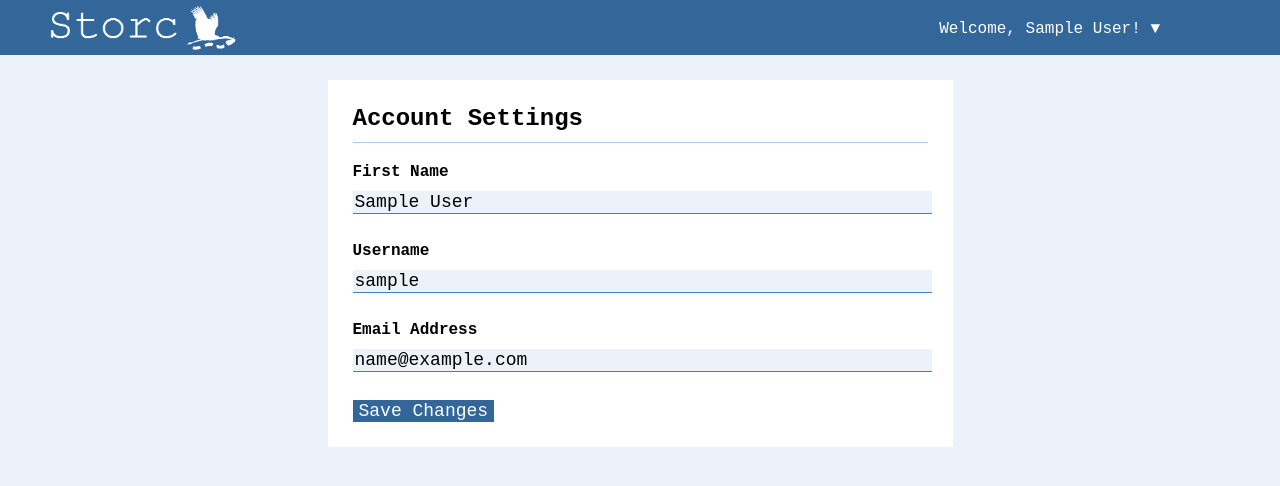
After one commit to davidhammaker/Storc, a Flask app: page /settings in a window 1280 px wide. The commit adds this page. Shown: the top 486 px of the page. Run offline with Flask 2, Linux system fonts and the light colour scheme; the visitor is signed in with stand-in values (Sample User, id 1); data comes from the database, SQL or seed files in the repository; some libraries are stand-ins or nearby versions.

Commit message:
Allow users to edit account settings
Create new 'SettingsForm' in 'forms.py'. Add new 'temp_email' column to
'User' model. On 'base.html', add link to new 'settings' view function.
This new 'settings' view function renders the 'SettingsForm' on the new
'settings.html' template. The form includes a FileField for profile
pictures, but this is currently not rendered. Fields are rendered for
name, username, and email address. The form validation includes checking
email and username for uniqueness. Upon form submission, name and
username are automatically added to the database, but a new email
addresses must be verified through a link sent to the new email address,
which is temporarily stored in the new 'temp_email' column. When the
address is verified, the user's email is updated in the database. Upon
verifying the new address, or upon logging in, 'temp_email' is set to
'None'.

```diff
--- a/storc/forms.py
+++ b/storc/forms.py
@@ -1,6 +1,7 @@
 from flask_wtf import FlaskForm
 from wtforms import (
     StringField, PasswordField, BooleanField, SubmitField)
+from flask_wtf.file import FileField, FileAllowed
 from wtforms.validators import (
     DataRequired, Length, Email, EqualTo, ValidationError)
 from storc import db
@@ -66,3 +67,34 @@ class ResetPasswordForm(FlaskForm):
         DataRequired(),
         EqualTo('password')])
     submit = SubmitField('Submit')
+
+
+class SettingsForm(FlaskForm):
+    name = StringField('First Name', validators=[
+        DataRequired(),
+        Length(max=32)])
+    username = StringField('Username', validators=[
+        DataRequired(),
+        Length(min=2, max=32)])
+    email = StringField('Email Address', validators=[
+        DataRequired(),
+        Email()])
+    profile_picture = FileField('Profile Picture', validators=[
+        FileAllowed(['jpg', 'png'])])
+    submit = SubmitField('Save Changes')
+
+    def validate_username(self, username):
+        user = User.query.filter_by(username=username.data).first()
+        if user:
+            if user.validated:
+                raise ValidationError(
+                    'That username is already in use.')
+            else:
+                db.session.delete(user)
+                db.session.commit()
+
+    def validate_email(self, email):
+        user = User.query.filter_by(email=email.data).first()
+        if user:
+            raise ValidationError(
+                'That email address is already in use.')
--- a/storc/models.py
+++ b/storc/models.py
@@ -23,9 +23,10 @@ class User(db.Model, UserMixin):
     id = db.Column(db.Integer, primary_key=True)
     username = db.Column(db.String, unique=True)
     name = db.Column(db.String)
-    profile_picture = db.Column(db.String)
+    profile_picture = db.Column(db.String, default='default.jpg')
     about_me = db.Column(db.Text)
     email = db.Column(db.String, unique=True)
+    temp_email = db.Column(db.String, default=None)
     password = db.Column(db.String)
     validated = db.Column(db.Boolean)
     characters = db.relationship('Character', backref='user', lazy=True)
--- a/storc/templates/base.html
+++ b/storc/templates/base.html
@@ -28,7 +28,7 @@
                                 <span>Welcome, {{ current_user.name }}! ▼</span>
                                 <div class="menu-content">
                                     <ul>
-                                        <li><a href="#">Settings</a></li>
+                                        <li><a href="{{ url_for('settings') }}">Settings</a></li>
                                         <li><a href="{{ url_for('logout') }}">Log Out</a></li>
                                     </ul>
                                 </div>
--- /dev/null
+++ b/storc/templates/settings.html
@@ -0,0 +1,49 @@
+{% extends 'base.html' %}
+
+{% block content %}
+<div class="container">
+    <div class="box wide center">
+        <h2>Account Settings</h2>
+        <form action="" method="POST">
+            {{ form.hidden_tag() }}
+            {% if form.name.errors %}
+                <h4>{{ form.name.label(class="error") }}</h4>
+                {{ form.name(class="form-field error-field", value=current_user.name) }}
+                {% for error in form.name.errors %}
+                    <span class="error small-font">{{ error }}</span>
+                {% endfor %}
+            {% else %}
+                <h4>{{ form.name.label }}</h4>
+                {{ form.name(class="form-field", value=current_user.name) }}
+            {% endif %}
+            <br>
+            <br>
+            {% if form.username.errors %}
+                <h4>{{ form.username.label(class="error") }}</h4>
+                {{ form.username(class="form-field error-field", value=current_user.username) }}
+                {% for error in form.username.errors %}
+                    <span class="error small-font">{{ error }}</span>
+                {% endfor %}
+            {% else %}
+                <h4>{{ form.username.label }}</h4>
+                {{ form.username(class="form-field", value=current_user.username) }}
+            {% endif %}
+            <br>
+            <br>
+            {% if form.email.errors %}
+                <h4>{{ form.email.label(class="error") }}</h4>
+                {{ form.email(class="form-field error-field", value=current_user.email) }}
+                {% for error in form.email.errors %}
+                    <span class="error small-font">{{ error }}</span>
+                {% endfor %}
+            {% else %}
+                <h4>{{ form.email.label }}</h4>
+                {{ form.email(class="form-field", value=current_user.email) }}
+            {% endif %}
+            <br>
+            <br>
+            {{ form.submit(class="submit") }}
+        </form>
+    </div>
+</div>
+{% endblock content %}
--- a/storc/views.py
+++ b/storc/views.py
@@ -4,11 +4,12 @@ import json
 from random import choice
 from flask import render_template, request, flash, redirect, url_for
 from flask_mail import Message
-from flask_login import login_user, logout_user, current_user
+from flask_login import (
+    login_user, logout_user, current_user, login_required)
 from storc import app, db, bcrypt, mail
 from storc.forms import (
     EmailRegistrationForm, EmailVerifyForm, EmailLoginForm,
-    ResetPasswordForm)
+    ResetPasswordForm, SettingsForm)
 from storc.models import User, Character
 
 
@@ -33,6 +34,19 @@ def send_pw_reset_email(user):
     message.body = f"To verify reset your password, click the link " \
         f"below:\n\n" \
         f"{url_for('reset_password', token=token, _external=True)}"
+    mail.send(message)
+
+
+def send_new_email(user):
+    token = user.get_token()
+    message = Message(
+        'Verify Your New Email',
+        sender='storcwebsite@gmail.com',
+        recipients=[user.temp_email])
+    message.body = f"The email address associated with your Storc " \
+        f"account has changed.\n\nTo verify your new email address, " \
+        f"please click the link below:\n\n" \
+        f"{url_for('new_email', token=token, _external=True)}"
     mail.send(message)
 
 
@@ -143,6 +157,12 @@ def email_login():
         if user and bcrypt.check_password_hash(
                 user.password, form.password.data) and user.validated:
             login_user(user, remember=form.remember_me.data)
+
+            # Remove temp_email, if any exists.
+            user.temp_email = None
+            db.session.add(user)
+            db.session.commit()
+
             next_page = request.args.get('next')
             flash('You have successfully logged in!', 'good')
             if next_page:
@@ -208,3 +228,42 @@ def reset_password(token):
             'good')
         return redirect(url_for('email_login'))
     return render_template('reset_password.html', form=form)
+
+
+@app.route('/settings', methods=['GET', 'POST'])
+@login_required
+def settings():
+    form = SettingsForm()
+    if form.validate_on_submit():
+        user = current_user
+        if (form.name.data != user.name) or (
+                form.username.data != user.username):
+            if form.name.data != user.name:
+                user.name = form.name.data
+            if form.username.data != user.username:
+                user.username = form.username.data
+            db.session.add(user)
+            db.session.commit()
+            flash('Changes have been saved.', 'good')
+        if form.email.data != user.email:
+            user.temp_email = form.email.data
+            db.session.add(user)
+            db.session.commit()
+            send_new_email(user)
+            flash(f'An email has been sent to "{user.temp_email}". '
+                f'Check your email to verify the change!', 'good')
+    return render_template('settings.html', form=form)
+
+
+@app.route('/new_email/<token>')
+def new_email(token):
+    user = User.validate_token(token)
+    if not user:
+        flash('That token is invalid.', 'bad')
+    else:
+        user.email = user.temp_email
+        user.temp_email = None
+        db.session.add(user)
+        db.session.commit()
+        flash('Your new email address has been verified!', 'good')
+    return redirect(url_for('email_login'))
```
